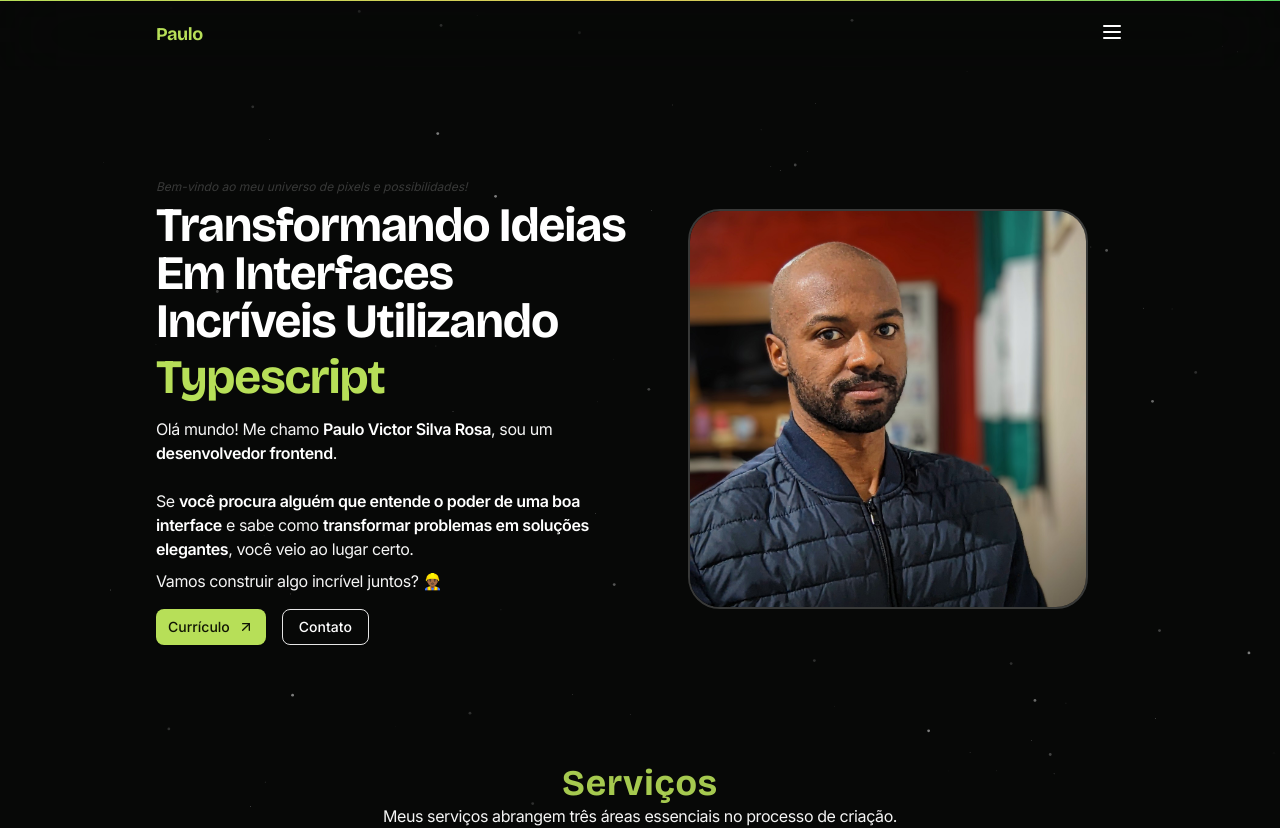
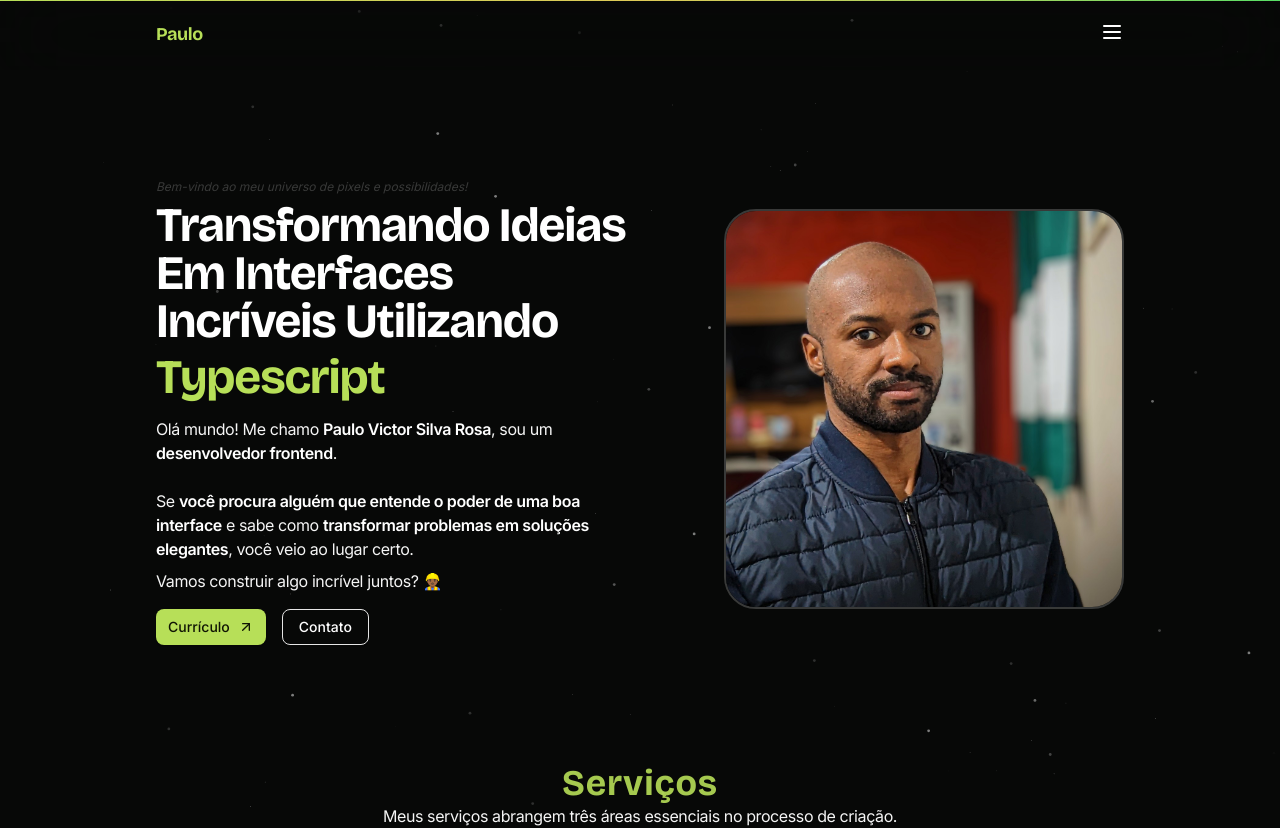
Before and after one commit to paulopbi/portfolio, a Next.js app: page / in a window 1280 px wide. Shown: the top 828 px of the page. Built offline with nearby package versions, Linux system fonts and the light colour scheme.

Commit message:
fix: remove overflow hidden and justify-around

```diff
--- a/src/sections/Hero.tsx
+++ b/src/sections/Hero.tsx
@@ -9,7 +9,7 @@ import { ArrowUpRight } from "lucide-react"
 
 const Hero = () => {
   return (
-    <section className="container my-8 flex min-h-[550px] w-full flex-col items-center justify-center gap-6 overflow-hidden md:justify-around lg:flex-row">
+    <section className="container my-8 flex min-h-[550px] w-full flex-col items-center justify-center gap-6 lg:flex-row">
       {/* left side */}
       <div className="z-10 order-2 col-span-2 flex-1 lg:order-1 lg:max-w-full">
         {/* caption and rotating title */}
@@ -72,7 +72,7 @@ const Hero = () => {
           width={500}
           height={500}
           alt="Foto do programador Paulo Victor"
-          className="mx-auto aspect-square h-[400px] w-[400px] rounded-4xl border-2 border-white/20 object-cover object-center"
+          className="ml-auto aspect-square h-[400px] w-[400px] rounded-4xl border-2 border-white/20 object-cover object-center"
         />
       </div>
     </section>
```
